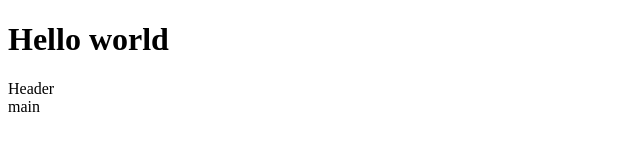
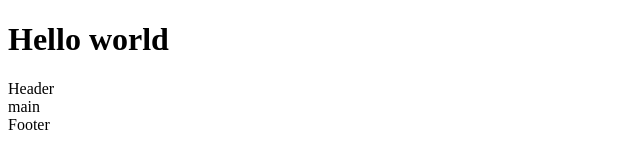
Before and after one commit to fndev77/test-git, a plain HTML site: page index.html in a window 1280 px wide. Shown: the full height of the page, 0-640 px from the left. Drawn offline with Linux system fonts and the light colour scheme.

```diff
--- a/index.html
+++ b/index.html
@@ -10,5 +10,8 @@
     <h1>Hello world</h1>
     <header class="header">Header</header>
     <main>main</main>
+    <footer>
+        Footer
+    </footer>
 </body>
 </html>
```
